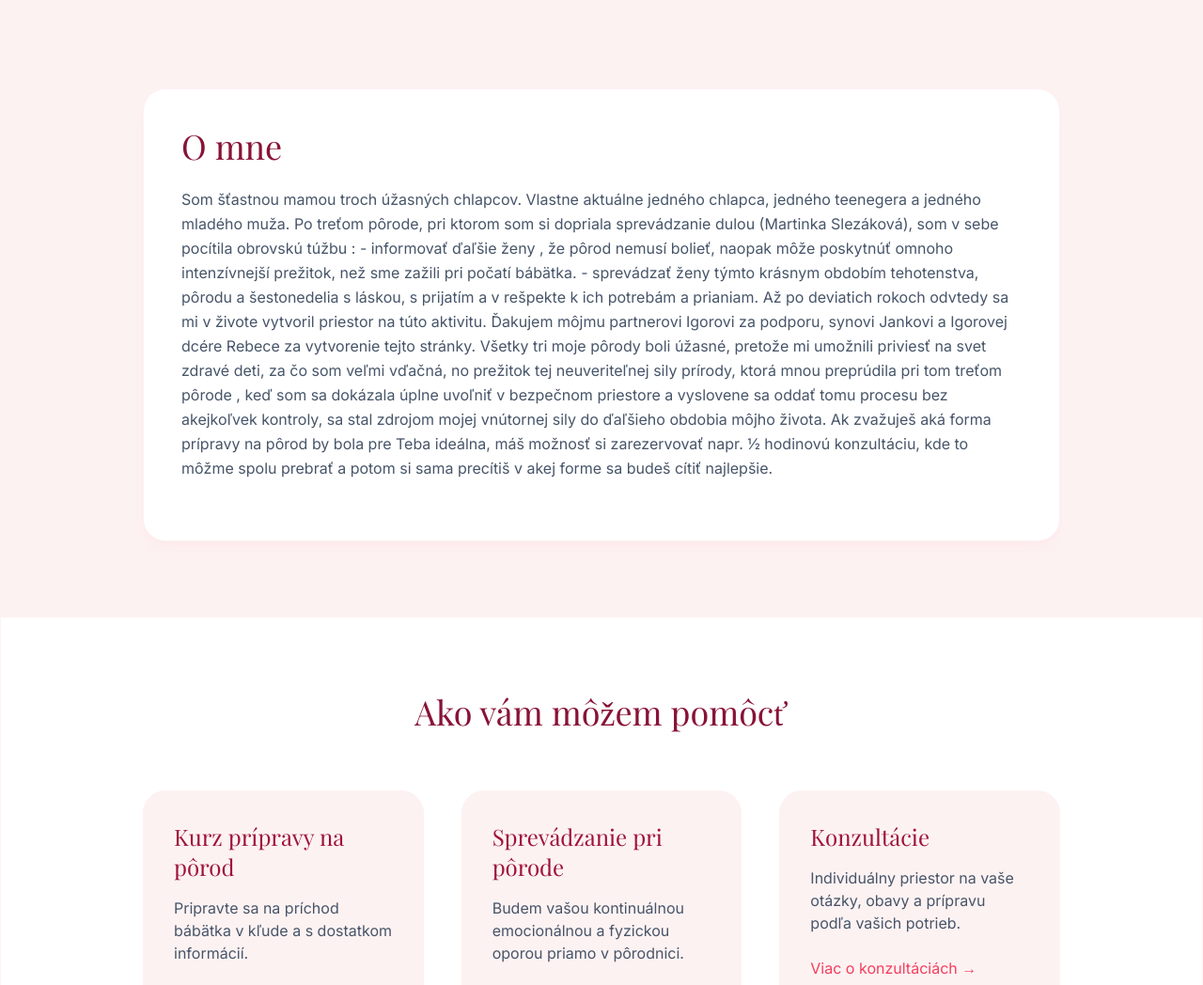
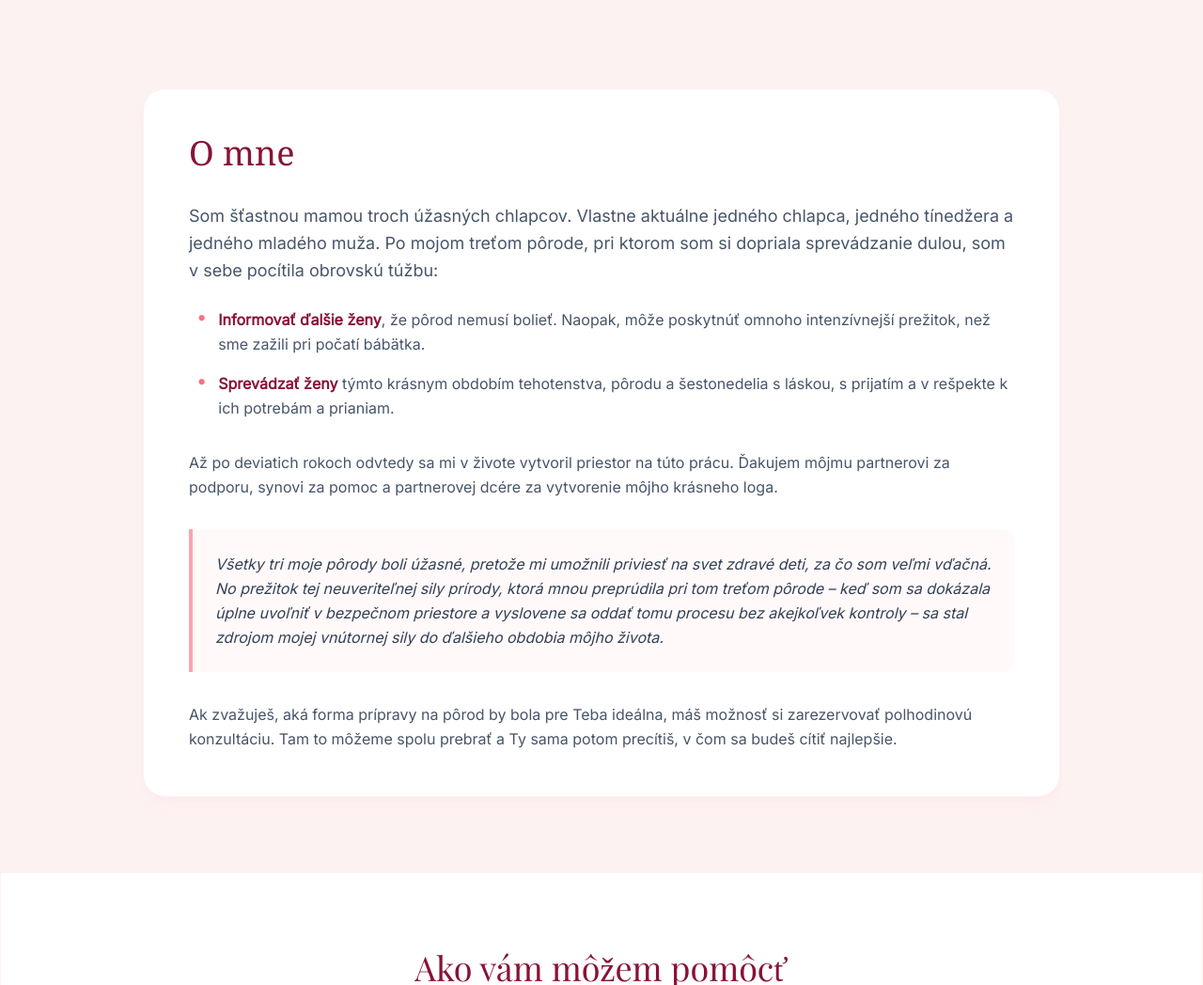
Before and after one commit to jancchi/Dula, a website with bundled scripts: page public/index.html in a window 1280 px wide. Shown: the part 1940-2988 px from the top of the page at 94% size. Built offline with nearby package versions, Linux system fonts and the light colour scheme; some packages are replaced by stand-ins of ours; no server answers; a web font is replaced by a local one.

Commit message:
Modify O mne section, format it

```diff
--- a/public/index.html
+++ b/public/index.html
@@ -15,10 +15,7 @@
 
     <script src="https://cdn.jsdelivr.net/npm/fullcalendar-scheduler@6.1.20/index.global.min.js"></script>
 
-    <link
-      rel="stylesheet"
-      href="css/style.css"
-    />
+    <link rel="stylesheet" href="css/style.css" />
 
     <link
       href="https://fonts.googleapis.com/css2?family=Playfair+Display:ital@0;1&family=Inter:wght@300;400&display=swap"
@@ -55,7 +52,11 @@
     </nav>
 
     <div class="flex h-screen items-center justify-center mb-20">
-      <img src="images/logo_mama.png" alt="Dula Zuzka Logo" class="h-50 w-auto center"/>
+      <img
+        src="images/logo_mama.png"
+        alt="Dula Zuzka Logo"
+        class="h-50 w-auto center"
+      />
     </div>
 
     <section
@@ -70,13 +71,22 @@
           <!-- Ak Ťa moja ponuka zaujala a vybrala si si konkrétnu aktivitu, som rada  Prosím rovno si zarezervuj konkrétny termín vyplnením formulára, pretože môj kalendár je obmedzený vďaka milovanej „divočine“ u nás doma a pracovným aktivitám, ktoré mám popri tejto práci. -->
         </p>
         <p class="text-lg text-slate-600 leading-relaxed">
-        <!--  Som certifikovaná dula pôsobiaca v okolí Bratislavy, Senca, Galanty a
+          <!--  Som certifikovaná dula pôsobiaca v okolí Bratislavy, Senca, Galanty a
           Trnavy. Sprevádzam ženy tehotenstvom, pôrodom a šestonedelím — s
           láskou, prijatím a v plnom rešpekte k ich potrebám.
         -->
-          Ahoj🙂 som pôrodná dula v zácviku, čo znamená, že som úspešne dokončila ročný odborný kurz cez OZ Slovenské duly a pripravujem sa na certifikačné skúšky, ktoré potrebujem absolvovať do konca roku 2027, aby som splnila všetky oficiality.<br>
-          Som však už spôsobilá viesť prípravné kurzy k pôrodu, konzultácie a samostatne sprevádzať pri pôrode. Mám možnosť sa obrátiť v prípade potreby na pridelenú mentorku – skúsenú dulu a mám k dispozícii aj tzv. supervízie, teda akýsi dohľad (komisiu skúsených dúl), kde môžem konzultovať náročnejšie prípady alebo situácie.<br>
-          Do mojej certifikačnej práce potrebujem zahrnúť 2 odsprevádzané pôrody. Buď tou, ktorej pôrodný príbeh v nej bude opísaný😉 Normálna cena je 400 eur za sprevádzanie, ja ti ho teraz ponúkam za 250 eur
+          Ahoj🙂 som pôrodná dula v zácviku, čo znamená, že som úspešne
+          dokončila ročný odborný kurz cez OZ Slovenské duly a pripravujem sa na
+          certifikačné skúšky, ktoré potrebujem absolvovať do konca roku 2027,
+          aby som splnila všetky oficiality.<br />
+          Som však už spôsobilá viesť prípravné kurzy k pôrodu, konzultácie a
+          samostatne sprevádzať pri pôrode. Mám možnosť sa obrátiť v prípade
+          potreby na pridelenú mentorku – skúsenú dulu a mám k dispozícii aj
+          tzv. supervízie, teda akýsi dohľad (komisiu skúsených dúl), kde môžem
+          konzultovať náročnejšie prípady alebo situácie.<br />
+          Do mojej certifikačnej práce potrebujem zahrnúť 2 odsprevádzané
+          pôrody. Buď tou, ktorej pôrodný príbeh v nej bude opísaný😉 Normálna
+          cena je 400 eur za sprevádzanie, ja ti ho teraz ponúkam za 250 eur
         </p>
         <p class="text-slate-500 mt-3">
           Pozri si moje služby a vyber, čo Ti najviac vyhovuje.
@@ -92,7 +102,11 @@
         <div
           class="bg-rose-200 rounded-2xl overflow-hidden shadow-2xl rotate-2"
         >
-        <img src="images/full_body_foto.jpg" alt="Dula Zuzka" class="h-full object-cover" />
+          <img
+            src="images/full_body_foto.jpg"
+            alt="Dula Zuzka"
+            class="h-full object-cover"
+          />
           <!-- <div
             class="w-full h-full flex items-center justify-center text-rose-400"
           >
@@ -101,28 +115,70 @@
         </div>
       </div>
     </section>
-
     <section
       id="about_me"
       class="py-20 px-6 max-w-5xl mx-auto reveal opacity-0 translate-y-10 transition-all duration-1000"
     >
       <div
-        class="p-8 md:p-10 border border-rose-50 rounded-3xl bg-white shadow-lg shadow-rose-100/40"
+        class="p-8 md:p-12 border border-rose-50 rounded-3xl bg-white shadow-lg shadow-rose-100/40"
       >
-        <h2 class="text-4xl text-rose-900 mb-6">O mne</h2>
+        <h2 class="text-4xl font-serif text-rose-900 mb-8">O mne</h2>
 
-        <p class="text-slate-600 leading-relaxed mb-6">
-          Som šťastnou mamou troch úžasných chlapcov. Vlastne aktuálne jedného chlapca, jedného teenegera a jedného mladého muža. Po treťom pôrode, pri ktorom som si dopriala sprevádzanie dulou (Martinka Slezáková), som v sebe pocítila obrovskú túžbu :
--	informovať ďaľšie ženy , že pôrod nemusí bolieť, naopak môže poskytnúť omnoho intenzívnejší prežitok, než sme zažili pri počatí bábätka.
--	sprevádzať ženy týmto krásnym obdobím tehotenstva, pôrodu a šestonedelia s láskou, s prijatím a v rešpekte k ich potrebám a prianiam.
-Až po deviatich rokoch odvtedy sa mi v živote vytvoril priestor na túto aktivitu. Ďakujem môjmu partnerovi Igorovi za podporu, synovi Jankovi a Igorovej dcére Rebece za vytvorenie tejto stránky.
-Všetky tri moje pôrody boli úžasné, pretože mi umožnili priviesť na svet zdravé deti, za čo som veľmi vďačná, no prežitok tej neuveriteľnej sily prírody, ktorá mnou preprúdila pri tom treťom pôrode , keď som sa dokázala úplne uvoľniť v bezpečnom priestore  a vyslovene sa oddať tomu procesu bez akejkoľvek kontroly, sa stal zdrojom mojej vnútornej sily do ďaľšieho obdobia môjho života.
-Ak zvažuješ aká forma prípravy na pôrod by bola pre Teba ideálna, máš možnosť si zarezervovať napr. ½ hodinovú konzultáciu, kde to môžme spolu prebrať a potom si sama precítiš v akej forme sa budeš cítiť najlepšie.
+        <p class="text-slate-600 text-lg leading-relaxed mb-6">
+          Som šťastnou mamou troch úžasných chlapcov. Vlastne aktuálne jedného
+          chlapca, jedného tínedžera a jedného mladého muža. Po mojom treťom
+          pôrode, pri ktorom som si dopriala sprevádzanie dulou, som v sebe
+          pocítila obrovskú túžbu:
+        </p>
 
+        <ul class="space-y-4 mb-8 ml-2">
+          <li class="flex items-start">
+            <span class="text-rose-400 mr-3 text-xl leading-none">&bull;</span>
+            <span class="text-slate-600 leading-relaxed">
+              <strong class="text-rose-900 font-semibold"
+                >Informovať ďalšie ženy</strong
+              >, že pôrod nemusí bolieť. Naopak, môže poskytnúť omnoho
+              intenzívnejší prežitok, než sme zažili pri počatí bábätka.
+            </span>
+          </li>
+          <li class="flex items-start">
+            <span class="text-rose-400 mr-3 text-xl leading-none">&bull;</span>
+            <span class="text-slate-600 leading-relaxed">
+              <strong class="text-rose-900 font-semibold"
+                >Sprevádzať ženy</strong
+              >
+              týmto krásnym obdobím tehotenstva, pôrodu a šestonedelia s láskou,
+              s prijatím a v rešpekte k ich potrebám a prianiam.
+            </span>
+          </li>
+        </ul>
+
+        <p class="text-slate-600 leading-relaxed mb-8">
+          Až po deviatich rokoch odvtedy sa mi v živote vytvoril priestor na
+          túto prácu. Ďakujem môjmu partnerovi za podporu, synovi za pomoc a
+          partnerovej dcére za vytvorenie môjho krásneho loga.
+        </p>
+
+        <div
+          class="bg-rose-50/40 border-l-4 border-rose-300 p-6 mb-8 rounded-r-xl"
+        >
+          <p class="text-slate-700 leading-relaxed italic">
+            Všetky tri moje pôrody boli úžasné, pretože mi umožnili priviesť na
+            svet zdravé deti, za čo som veľmi vďačná. No prežitok tej
+            neuveriteľnej sily prírody, ktorá mnou preprúdila pri tom treťom
+            pôrode – keď som sa dokázala úplne uvoľniť v bezpečnom priestore a
+            vyslovene sa oddať tomu procesu bez akejkoľvek kontroly – sa stal
+            zdrojom mojej vnútornej sily do ďalšieho obdobia môjho života.
+          </p>
+        </div>
+
+        <p class="text-slate-600 leading-relaxed font-medium">
+          Ak zvažuješ, aká forma prípravy na pôrod by bola pre Teba ideálna, máš
+          možnosť si zarezervovať polhodinovú konzultáciu. Tam to môžeme spolu
+          prebrať a Ty sama potom precítiš, v čom sa budeš cítiť najlepšie.
         </p>
       </div>
     </section>
-
     <section
       id="ponuka"
       class="py-20 bg-white reveal opacity-0 translate-y-10 transition-all duration-1000 p-8 border border-rose-50"
```
